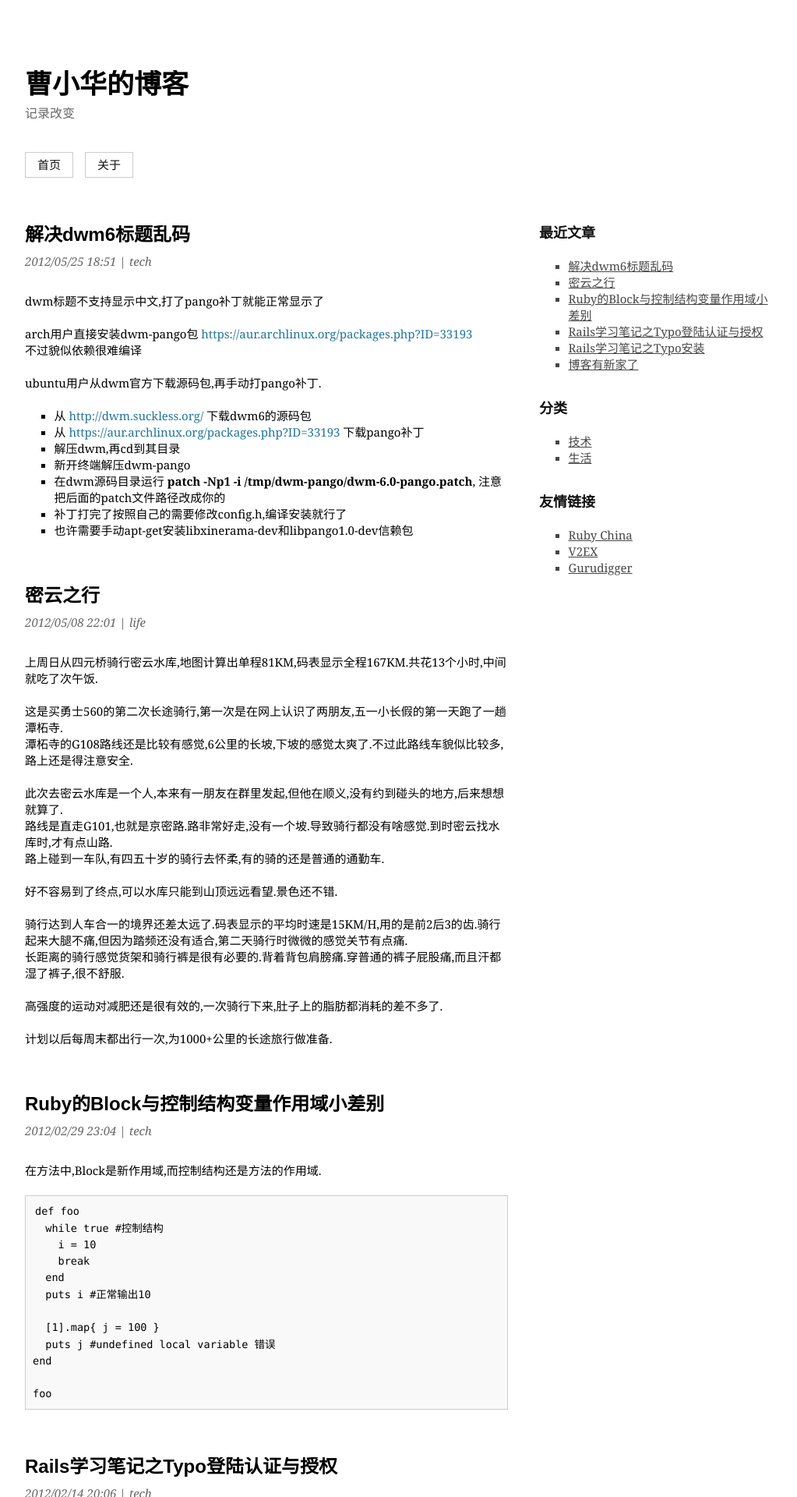
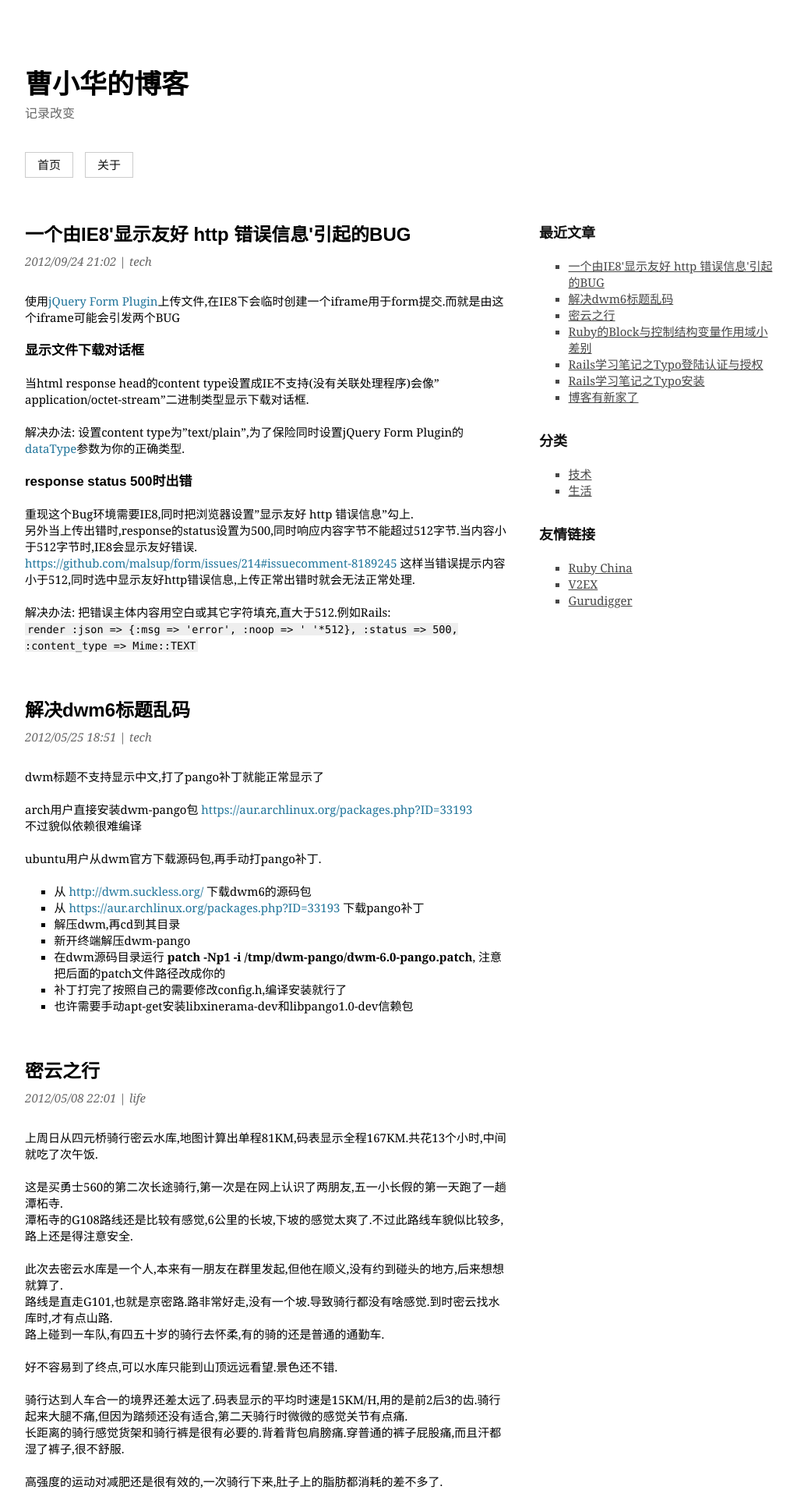
Before and after one commit to mangege/mangege.github.io, a Jekyll site: the page built from _source/index.html, in a window 1280 px wide. Shown: the top 1920 px of the page at 78% size, without its empty margins (128-1151 px from the left). Built offline with Jekyll 4.4.1, drawn with Linux system fonts in a browser that asks for light colours; the list of posts is cut into pages by our own code.

Commit message:
new blog

```diff
--- /dev/null
+++ b/_source/_posts/2012-09-24-yi-ge-you-ie8-xian-shi-you-hao-http-cuo-wu-xin-xi-yin-qi-de-bug.md
@@ -0,0 +1,23 @@
+---
+layout: post
+title: "一个由IE8'显示友好 http 错误信息'引起的BUG"
+date: 2012-09-24 21:02
+categories: tech
+---
+
+使用[jQuery Form Plugin](http://www.malsup.com/jquery/form/)上传文件,在IE8下会临时创建一个iframe用于form提交.而就是由这个iframe可能会引发两个BUG
+
+显示文件下载对话框
+---
+当html response head的content type设置成IE不支持(没有关联处理程序)会像"application/octet-stream"二进制类型显示下载对话框.
+
+解决办法: 设置content type为"text/plain",为了保险同时设置jQuery Form Plugin的[dataType](http://www.malsup.com/jquery/form/#options-object)参数为你的正确类型.
+
+response status 500时出错
+---
+重现这个Bug环境需要IE8,同时把浏览器设置"显示友好 http 错误信息"勾上.
+另外当上传出错时,response的status设置为500,同时响应内容字节不能超过512字节.当内容小于512字节时,IE8会显示友好错误. [https://github.com/malsup/form/issues/214#issuecomment-8189245](https://github.com/malsup/form/issues/214#issuecomment-8189245)
+这样当错误提示内容小于512,同时选中显示友好http错误信息,上传正常出错时就会无法正常处理.
+
+解决办法: 把错误主体内容用空白或其它字符填充,直大于512.例如Rails:
+`render :json => {:msg => 'error', :noop => ' '*512}, :status => 500, :content_type => Mime::TEXT`
--- a/_source/stylesheets/style.css
+++ b/_source/stylesheets/style.css
@@ -559,3 +559,6 @@ textarea {
 	float: right;
 	width: 300px;
 	}
+
+/* custom */
+.entry-content h1, .entry-content h2, .entry-content h3 { font-size: 17px; }
```
